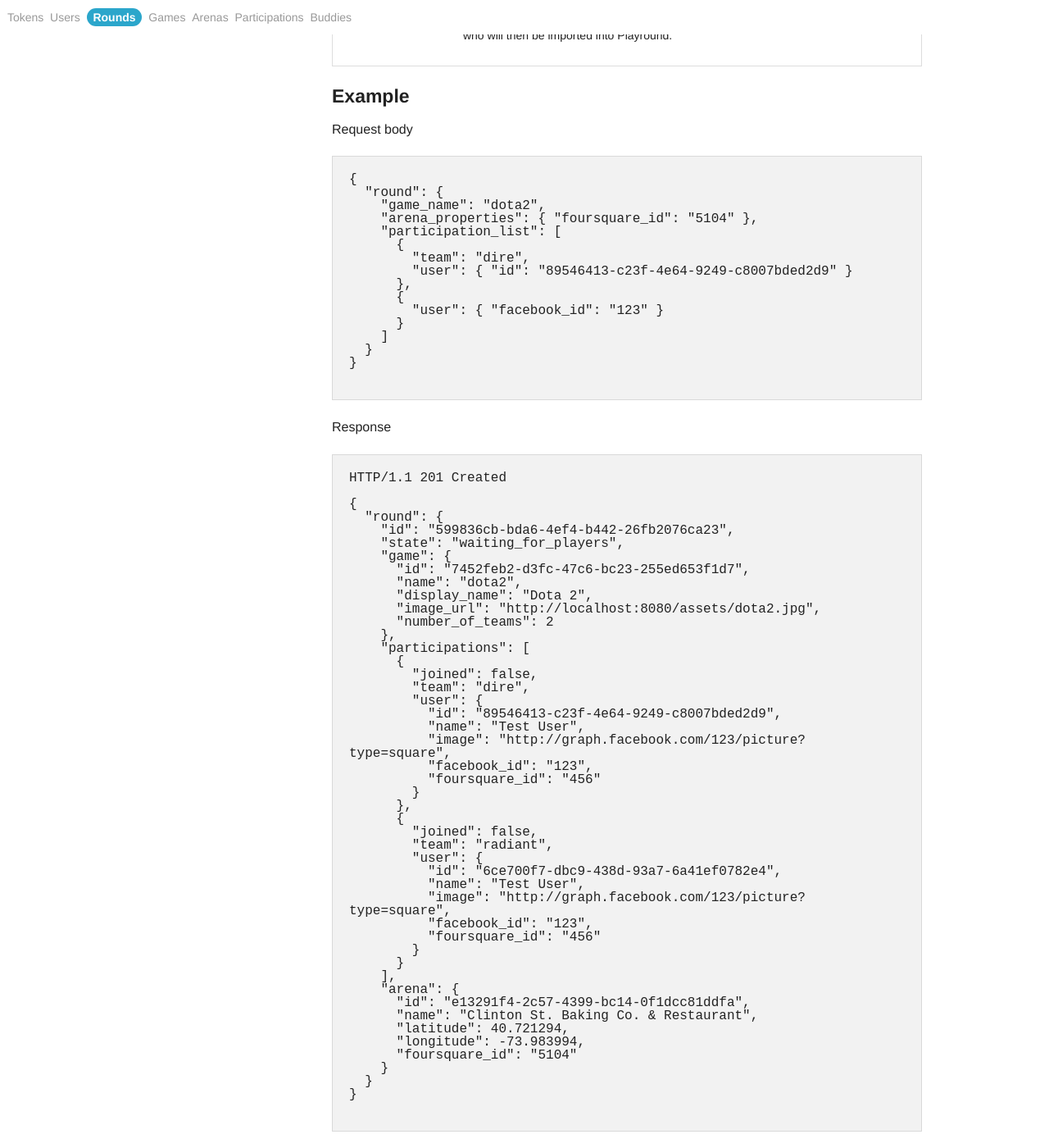
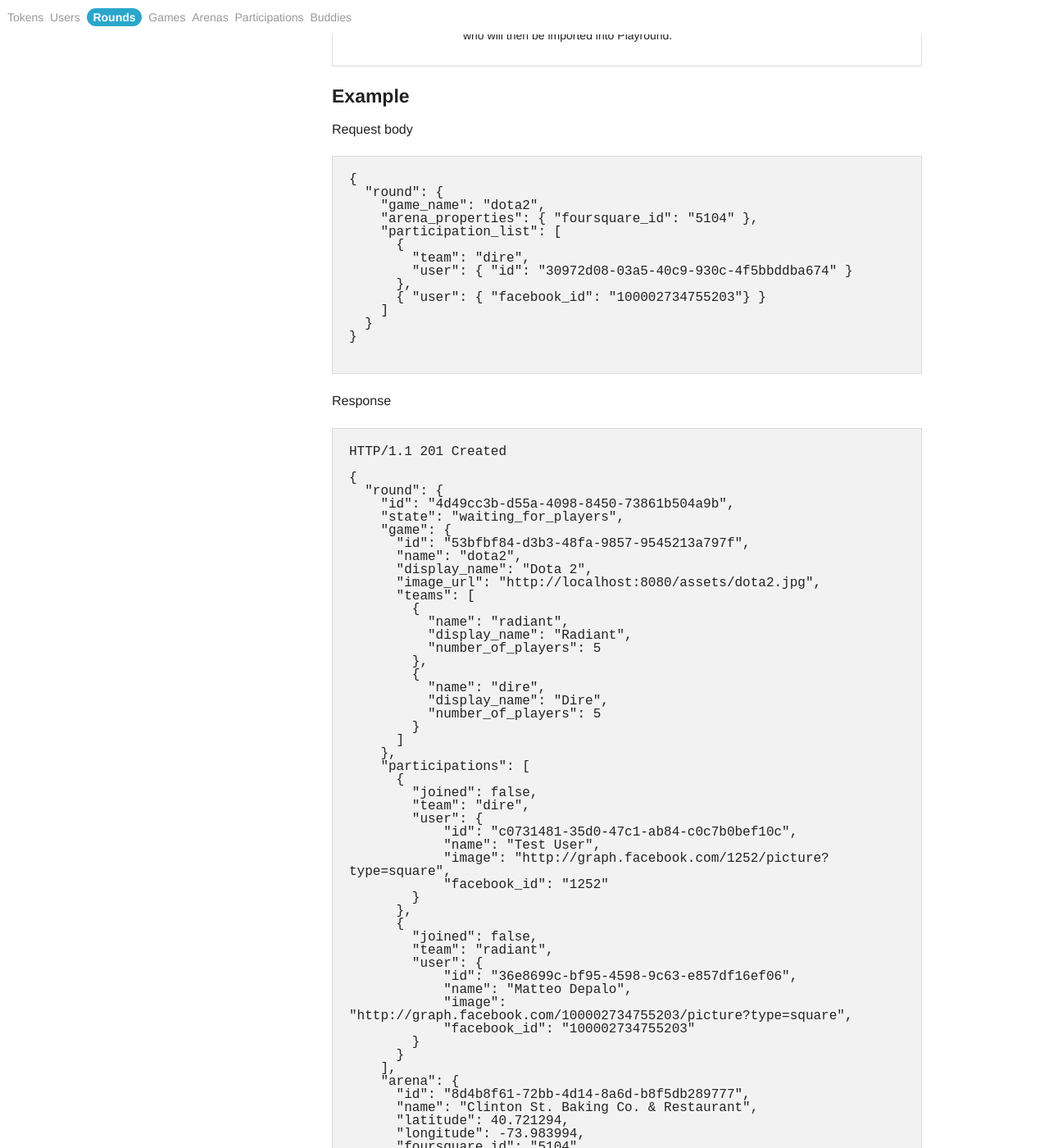
Before and after one commit to matteodepalo/playround-developer, a Jekyll site: the page built from index.html, in a window 1280 px wide and 1400 px high, scrolled down 5513 px. Shown: the whole window at 82% size. Built offline with Jekyll 4.4.1, drawn with Linux system fonts in a browser that asks for light colours; some of the changed text lies outside the part shown.

Commit message:
Updated rounds POST documentation

```diff
--- a/_includes/basics.html
+++ b/_includes/basics.html
@@ -111,7 +111,7 @@ HTTP/1.1 422 Unprocessable Entity
 
     <p>
       Any action performed with "me" instead of the Playround :user_id will be performed on the current user. In the example above we are accessing the current user's buddies.<br/>
-      These kind of requests will always need authentication.
+      These kind of requests need authentication.
     </p>
   </section>
 </section>
--- a/_includes/rounds.html
+++ b/_includes/rounds.html
@@ -108,11 +108,9 @@ HTTP/1.1 200 Success
     "participation_list": [
       {
         "team": "dire",
-        "user": { "id": "89546413-c23f-4e64-9249-c8007bded2d9" }
+        "user": { "id": "30972d08-03a5-40c9-930c-4f5bbddba674" }
       },
-      {
-        "user": { "facebook_id": "123" }
-      }
+      { "user": { "facebook_id": "100002734755203"} }
     ]
   }
 }
@@ -127,41 +125,50 @@ HTTP/1.1 201 Created
 
 {
   "round": {
-    "id": "599836cb-bda6-4ef4-b442-26fb2076ca23",
+    "id": "4d49cc3b-d55a-4098-8450-73861b504a9b",
     "state": "waiting_for_players",
     "game": {
-      "id": "7452feb2-d3fc-47c6-bc23-255ed653f1d7",
+      "id": "53bfbf84-d3b3-48fa-9857-9545213a797f",
       "name": "dota2",
       "display_name": "Dota 2",
       "image_url": "http://localhost:8080/assets/dota2.jpg",
-      "number_of_teams": 2
+      "teams": [
+        {
+          "name": "radiant",
+          "display_name": "Radiant",
+          "number_of_players": 5
+        },
+        {
+          "name": "dire",
+          "display_name": "Dire",
+          "number_of_players": 5
+        }
+      ]
     },
     "participations": [
       {
         "joined": false,
         "team": "dire",
         "user": {
-          "id": "89546413-c23f-4e64-9249-c8007bded2d9",
-          "name": "Test User",
-          "image": "http://graph.facebook.com/123/picture?type=square",
-          "facebook_id": "123",
-          "foursquare_id": "456"
+            "id": "c0731481-35d0-47c1-ab84-c0c7b0bef10c",
+            "name": "Test User",
+            "image": "http://graph.facebook.com/1252/picture?type=square",
+            "facebook_id": "1252"
         }
       },
       {
         "joined": false,
         "team": "radiant",
         "user": {
-          "id": "6ce700f7-dbc9-438d-93a7-6a41ef0782e4",
-          "name": "Test User",
-          "image": "http://graph.facebook.com/123/picture?type=square",
-          "facebook_id": "123",
-          "foursquare_id": "456"
+            "id": "36e8699c-bf95-4598-9c63-e857df16ef06",
+            "name": "Matteo Depalo",
+            "image": "http://graph.facebook.com/100002734755203/picture?type=square",
+            "facebook_id": "100002734755203"
         }
       }
     ],
     "arena": {
-      "id": "e13291f4-2c57-4399-bc14-0f1dcc81ddfa",
+      "id": "8d4b8f61-72bb-4d14-8a6d-b8f5db289777",
       "name": "Clinton St. Baking Co. & Restaurant",
       "latitude": 40.721294,
       "longitude": -73.983994,
```
